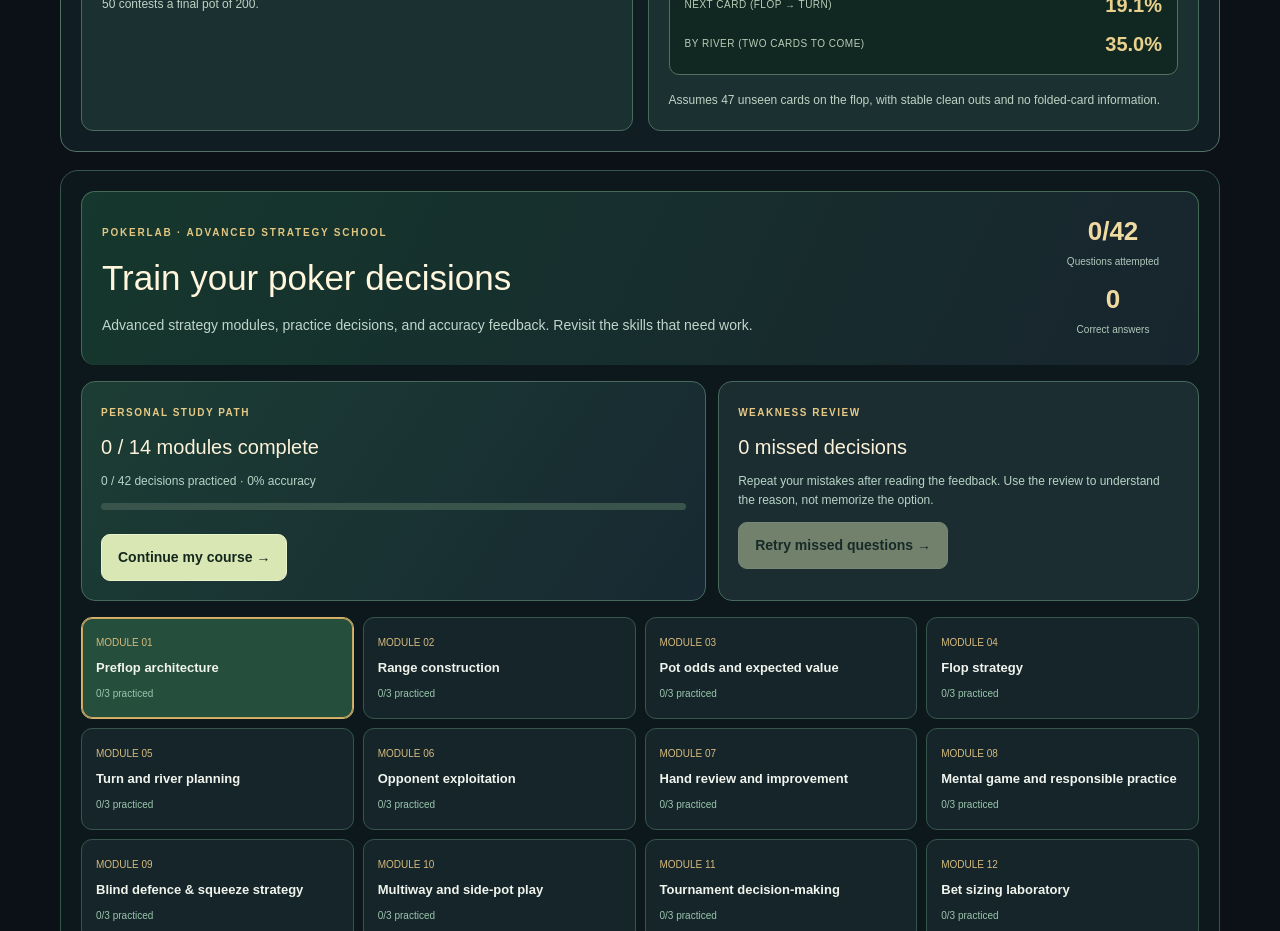
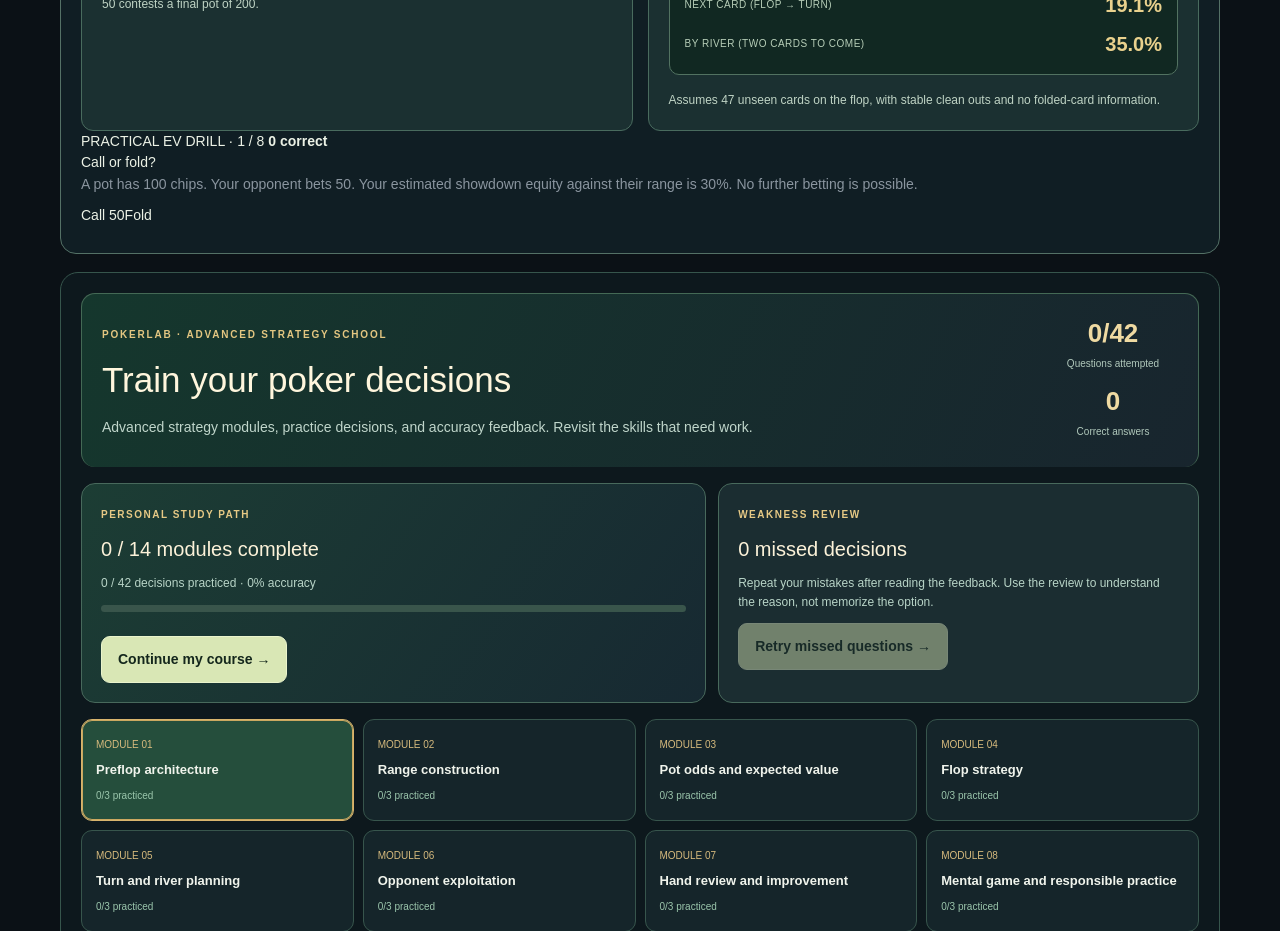
Before and after one commit to vendoraise-lang/Poker-software, a Next.js app: page /academy in a window 1280 px wide. Shown: the part 1720-2651 px from the top of the page. Built offline with nearby package versions, Linux system fonts and the light colour scheme.

Commit message:
Add scored pot-odds call/fold decision simulator

```diff
--- a/components/DecisionMathLab.tsx
+++ b/components/DecisionMathLab.tsx
@@ -3,6 +3,10 @@ import {useState} from "react";
 function pct(n:number){return (n*100).toFixed(1)+"%"}
 export default function DecisionMathLab(){
  const [pot,setPot]=useState(100),[bet,setBet]=useState(50),[equity,setEquity]=useState(30),[bluff,setBluff]=useState(75),[outs,setOuts]=useState(9);
+ const [challenge,setChallenge]=useState(0),[answer,setAnswer]=useState<"call"|"fold"|null>(null),[score,setScore]=useState(0);
+ const spots=[{p:100,b:50,e:30},{p:80,b:40,e:18},{p:150,b:75,e:25},{p:60,b:20,e:27},{p:200,b:150,e:20},{p:120,b:30,e:21},{p:90,b:90,e:40},{p:240,b:80,e:10}];
+ const spot=spots[challenge],needed=spot.b/(spot.p+2*spot.b),correctAction=spot.e/100>=needed?"call":"fold";
+ function pick(value:"call"|"fold"){if(answer!==null)return;setAnswer(value);if(value===correctAction)setScore(x=>x+1)}
  const call=Math.max(0,bet),base=Math.max(0,pot),eq=Math.min(100,Math.max(0,equity))/100,need=call/(base+2*call||1);
  const callEV=eq*(base+call)-(1-eq)*call;
  const pureBluffFold=bluff/(base+bluff||1);
@@ -12,5 +16,6 @@ export default function DecisionMathLab(){
  <header className="dm-heading"><span>POKERLAB / DECISION ENGINE</span><h2>Learn the math behind each bet</h2><p>Move the sliders and see what changes. Simplified, no-rake examples; actual decisions depend on ranges and future actions.</p></header>
  <div className="dm-cards"><article className="dm-card"><h3>Facing a bet</h3><label>Pot before opponent bets <strong>{pot}</strong><input type="range" min="20" max="500" step="10" value={pot} onChange={e=>setPot(Number(e.target.value))}/></label><label>Opponent bets / cost to call <strong>{bet}</strong><input type="range" min="10" max="500" step="10" value={bet} onChange={e=>setBet(Number(e.target.value))}/></label><label>Your estimated showdown equity <strong>{equity}%</strong><input type="range" min="0" max="100" value={equity} onChange={e=>setEquity(Number(e.target.value))}/></label><div className="dm-outcome"><small>REQUIRED EQUITY</small><strong>{pct(need)}</strong><small>ILLUSTRATIVE CALL EV</small><strong>{callEV>=0?"+":""}{callEV.toFixed(1)} chips</strong></div><p>{eq>=need?"Your entered equity clears the break-even threshold in this simplified final-street model.":"Your entered equity is below the break-even call threshold in this simplified final-street model."} Calling {call} contests a final pot of {base+2*call}.</p></article>
  <article className="dm-card"><h3>Bluff fold equity</h3><label>Bluff size <strong>{bluff}</strong><input type="range" min="10" max="500" step="5" value={bluff} onChange={e=>setBluff(Number(e.target.value))}/></label><div className="dm-outcome"><small>BREAK-EVEN FOLD FREQUENCY</small><strong>{pct(pureBluffFold)}</strong></div><p>With zero equity when called, a bluff of {bluff} into {pot} must succeed at least {pct(pureBluffFold)} of the time. Any equity when called changes the calculation.</p><h3>Drawing odds</h3><label>Estimated clean outs <strong>{outs}</strong><input type="range" min="0" max="20" value={outs} onChange={e=>setOuts(Number(e.target.value))}/></label><div className="dm-outcome"><small>NEXT CARD (FLOP → TURN)</small><strong>{pct(oneCard)}</strong><small>BY RIVER (TWO CARDS TO COME)</small><strong>{pct(twoCards)}</strong></div><p>Assumes 47 unseen cards on the flop, with stable clean outs and no folded-card information.</p></article></div>
+ <section className="dm-challenge"><div className="dm-challenge-top">PRACTICAL EV DRILL · {challenge+1} / {spots.length} <b>{score} correct</b></div><h3>Call or fold?</h3><p>A pot has {spot.p} chips. Your opponent bets {spot.b}. Your estimated showdown equity against their range is {spot.e}%. No further betting is possible.</p><div className="dm-decision-actions"><button disabled={answer!==null} onClick={()=>pick("call")}>Call {spot.b}</button><button disabled={answer!==null} onClick={()=>pick("fold")}>Fold</button></div>{answer!==null&&<div className="dm-decision-feedback" role="status"><strong>{answer===correctAction?"Correct":"Review the math"}</strong><p>You need {pct(needed)} equity. Your estimate of {spot.e}% makes <b>{correctAction}</b> the better decision in this simplified no-rake example.</p><button onClick={()=>{setChallenge(i=>(i+1)%spots.length);setAnswer(null)}}>Next scenario →</button></div>}</section>
  </section>;
 }
```
